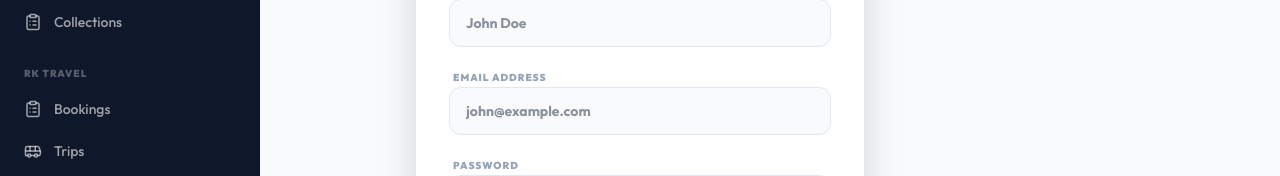
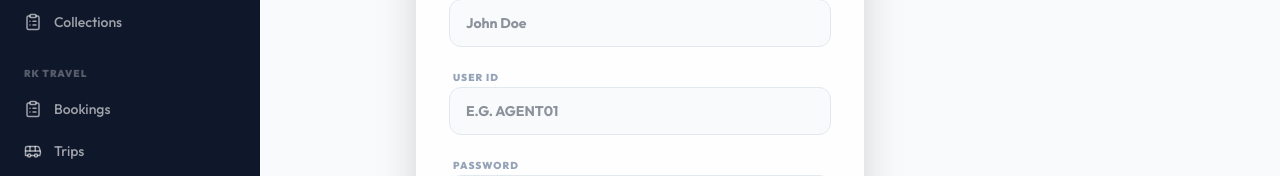
Before and after one commit to AkshayAnand7/RK-group, a Next.js app: page /admin/users in a window 1280 px wide. Both pictures are taken after typing "Sample" into the empty fields and a click on the button "ADD NEW USER". Shown: the part 255-431 px from the top of the page. Built offline with nearby package versions, Linux system fonts and the light colour scheme; no server answers; the database is empty.

Commit message:
feat: replace email with User ID on user management page to align with login workflow

```diff
--- a/src/app/admin/users/actions.ts
+++ b/src/app/admin/users/actions.ts
@@ -42,17 +42,20 @@ export async function updateUserRole(id: string, role: string) {
 export async function createUser(formData: FormData) {
   const supabase = createAdminClient()
 
-  const email = formData.get('email') as string
+  const user_id = formData.get('user_id') as string
   const password = formData.get('password') as string
   const full_name = formData.get('full_name') as string
   const role = formData.get('role') as string
+
+  // Auto-generate a valid email for Supabase Auth
+  const email = `${user_id.toLowerCase().replace(/[^a-z0-9]/g, '')}@rkgroup.local`
 
   // 1. Create User in Auth
   const { data: authUser, error: authError } = await supabase.auth.admin.createUser({
     email,
     password,
     email_confirm: true,
-    user_metadata: { full_name }
+    user_metadata: { full_name, user_id }
   })
 
   if (authError) return { error: authError.message }
--- a/src/app/admin/users/users-client.tsx
+++ b/src/app/admin/users/users-client.tsx
@@ -14,7 +14,7 @@ export default function UsersClient({ initialUsers }: { initialUsers: any[] }) {
   const [search, setSearch] = useState("");
   const [showRoleModal, setShowRoleModal] = useState<any>(null);
   const [showAddModal, setShowAddModal] = useState(false);
-  const [newUser, setNewUser] = useState({ full_name: "", email: "", password: "", role: "staff" });
+  const [newUser, setNewUser] = useState({ full_name: "", user_id: "", password: "", role: "staff" });
 
   const handleAddUser = async (e: React.FormEvent) => {
     e.preventDefault();
@@ -24,7 +24,7 @@ export default function UsersClient({ initialUsers }: { initialUsers: any[] }) {
       const result = await createUser(formData);
       if (result.success) {
         setShowAddModal(false);
-        setNewUser({ full_name: "", email: "", password: "", role: "staff" });
+        setNewUser({ full_name: "", user_id: "", password: "", role: "staff" });
         window.location.reload();
       } else {
         alert(result.error);
@@ -59,7 +59,7 @@ export default function UsersClient({ initialUsers }: { initialUsers: any[] }) {
 
   const filtered = initialUsers.filter(u =>
     (u.full_name || '').toLowerCase().includes(search.toLowerCase()) ||
-    (u.email || '').toLowerCase().includes(search.toLowerCase())
+    (u.user_id || u.email || '').toLowerCase().includes(search.toLowerCase())
   );
 
   return (
@@ -97,8 +97,8 @@ export default function UsersClient({ initialUsers }: { initialUsers: any[] }) {
               </div>
               <div>
                 <h3 className="text-lg font-black text-text-primary leading-tight">{user.full_name || 'Unnamed User'}</h3>
-                <p className="text-xs text-text-muted font-bold flex items-center gap-1">
-                  <Mail className="w-3 h-3" /> {user.email || 'No Email'}
+                <p className="text-xs text-text-muted font-bold flex items-center gap-1 uppercase tracking-widest">
+                  <User className="w-3 h-3" /> {user.user_id || user.email || 'No User ID'}
                 </p>
               </div>
             </div>
@@ -191,14 +191,14 @@ export default function UsersClient({ initialUsers }: { initialUsers: any[] }) {
                 />
               </div>
               <div className="space-y-1.5">
-                <label className="text-[10px] font-black text-text-muted uppercase tracking-widest ml-1">Email Address</label>
+                <label className="text-[10px] font-black text-text-muted uppercase tracking-widest ml-1">User ID</label>
                 <input
                   required
-                  type="email"
-                  placeholder="john@example.com"
-                  value={newUser.email}
-                  onChange={e => setNewUser({...newUser, email: e.target.value})}
-                  className="w-full h-12 px-4 bg-page border border-border rounded-xl text-sm font-bold focus:outline-none focus:border-primary transition-all"
+                  type="text"
+                  placeholder="e.g. AGENT01"
+                  value={newUser.user_id}
+                  onChange={e => setNewUser({...newUser, user_id: e.target.value.toUpperCase()})}
+                  className="w-full h-12 px-4 bg-page border border-border rounded-xl text-sm font-bold focus:outline-none focus:border-primary transition-all uppercase"
                 />
               </div>
               <div className="space-y-1.5">
```
